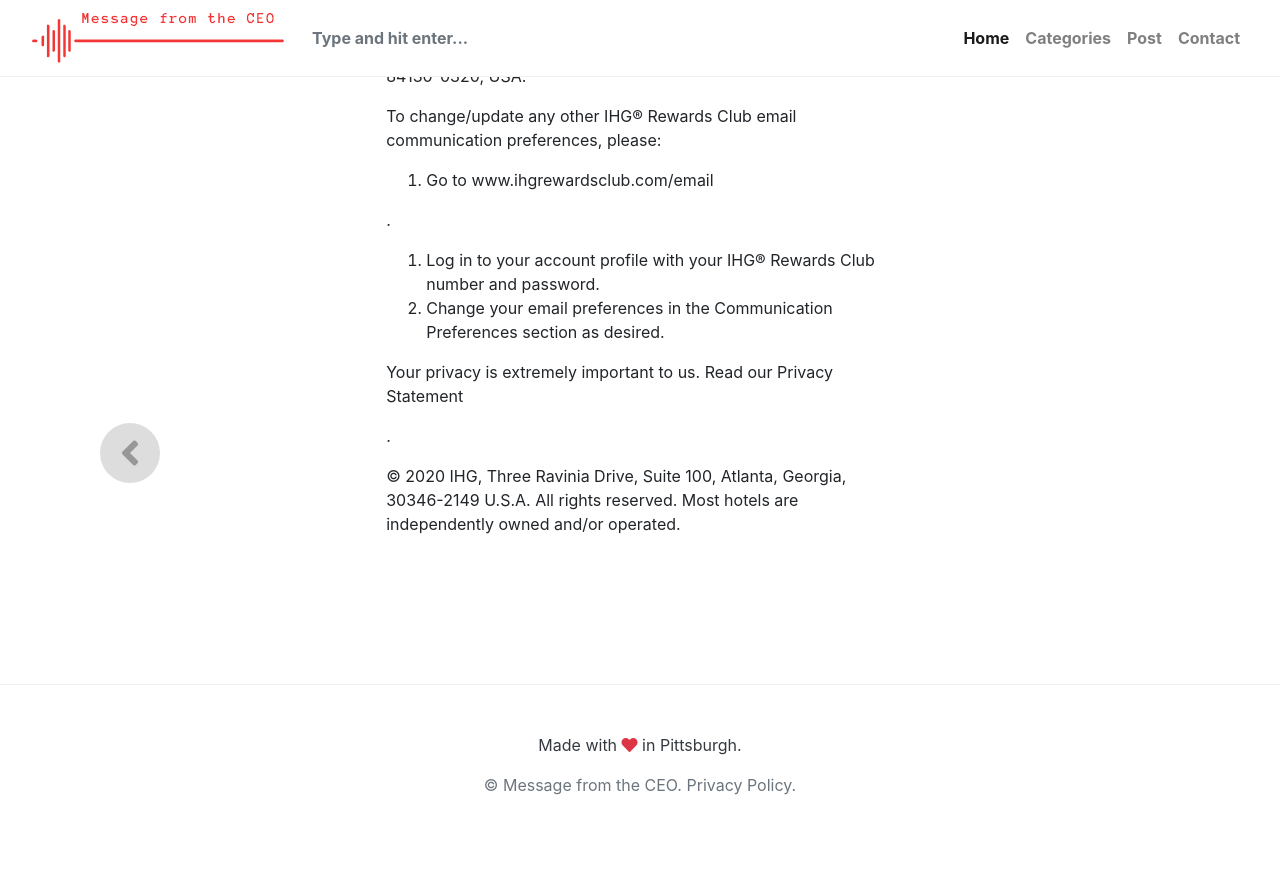
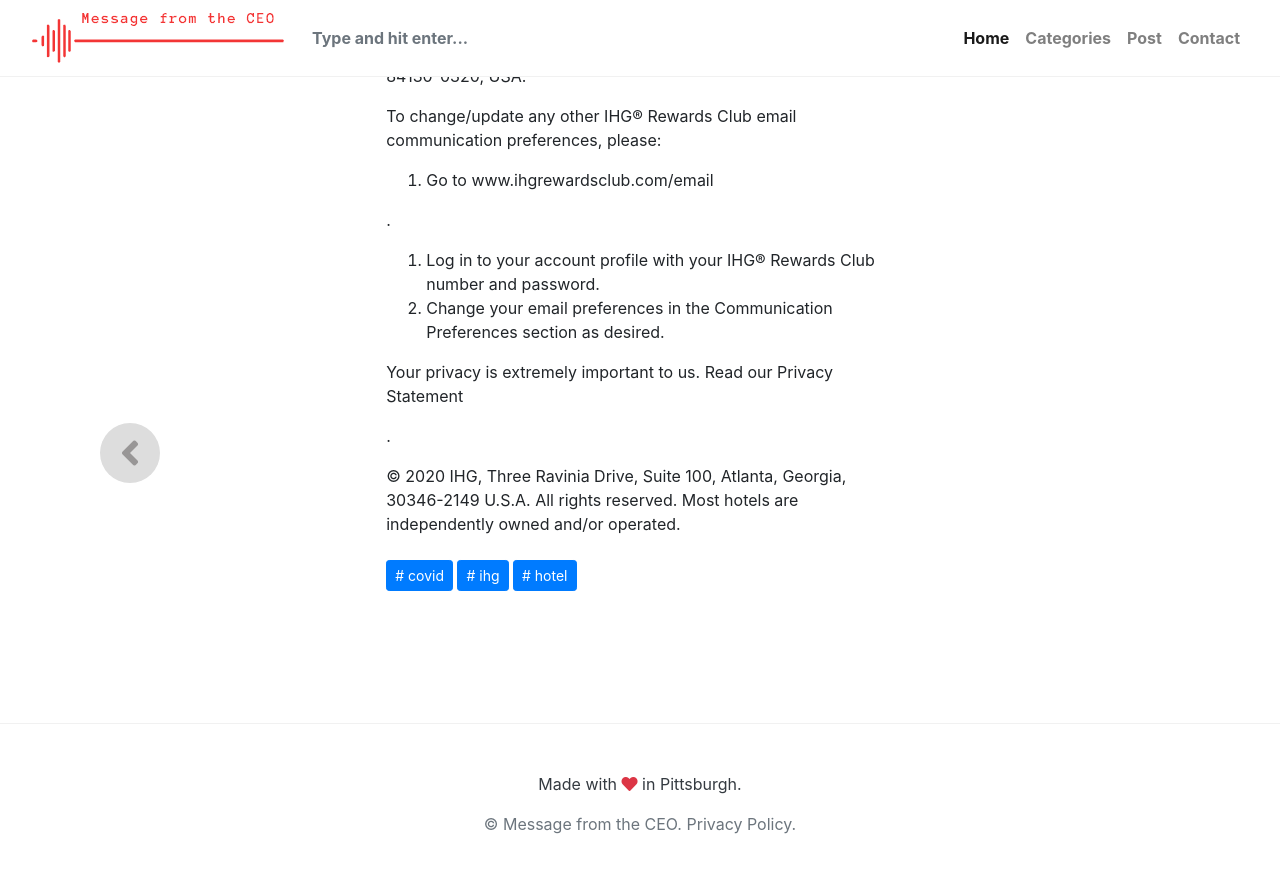
Before and after one commit to bertique/messageFromTheCEO, a Jekyll site: the page built from _posts/2020-03-17-AnimportantmessagefromourCEO.md, in a window 1280 px wide and 900 px high, scrolled down 4055 px. Shown: the top 873 px of the window. Built offline with Jekyll 4.4.1, drawn with Linux system fonts in a browser that asks for light colours; nearby versions of some CDN libraries; library files that are not in the unit come from our copies.

Commit message:
Update 2020-03-17-AnimportantmessagefromourCEO.md

```diff
--- a/_posts/2020-03-17-AnimportantmessagefromourCEO.md
+++ b/_posts/2020-03-17-AnimportantmessagefromourCEO.md
@@ -1,7 +1,7 @@
 ---
 title:  "An important message from our CEO"
 metadate: "hide"
-categories: [  ]
+categories: [ covid, ihg, hotel ]
 image: "/assets/images/posts/AnimportantmessagefromourCEO_full.png"
 thumbnail: "/assets/images/posts/AnimportantmessagefromourCEO.png"
 ---
```
